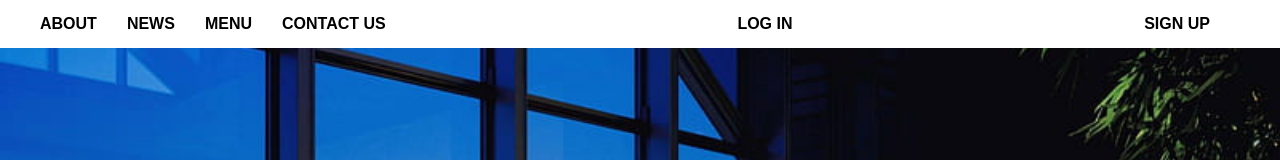
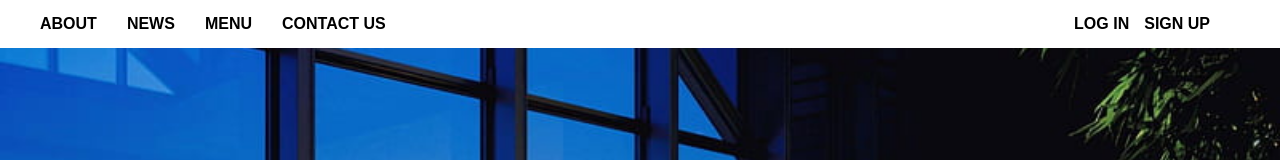
Before and after one commit to loyloymichaeljireh/Activity_3_Loyloy, a plain HTML site: page landing.html in a window 1280 px wide. Shown: the top 160 px of the page. Drawn offline with Linux system fonts and the light colour scheme.

Commit message:
landing
made adjustment on button login and css

```diff
--- a/landing.html
+++ b/landing.html
@@ -14,8 +14,10 @@
       <li><a href="#">NEWS</a></li>
       <li><a href="#">MENU</a></li>
       <li><a href="#">CONTACT US</a></li>
-      <li class="right"><a href="login.html">LOG IN</a></li>
-      <li class="right"><a href="signup.html">SIGN UP</a></li>
+     <li class="right auth-buttons">
+  <a href="login.html">LOG IN</a>
+  <a href="signup.html">SIGN UP</a>
+</li>
     </ul>
   </nav>
 
--- a/style.css
+++ b/style.css
@@ -138,3 +138,9 @@ body {
   height: 100%;
   object-fit: cover;
 }
+
+.navbar li.auth-buttons {
+  margin-left: auto;
+  display: flex;
+  gap: 15px;
+}
```
